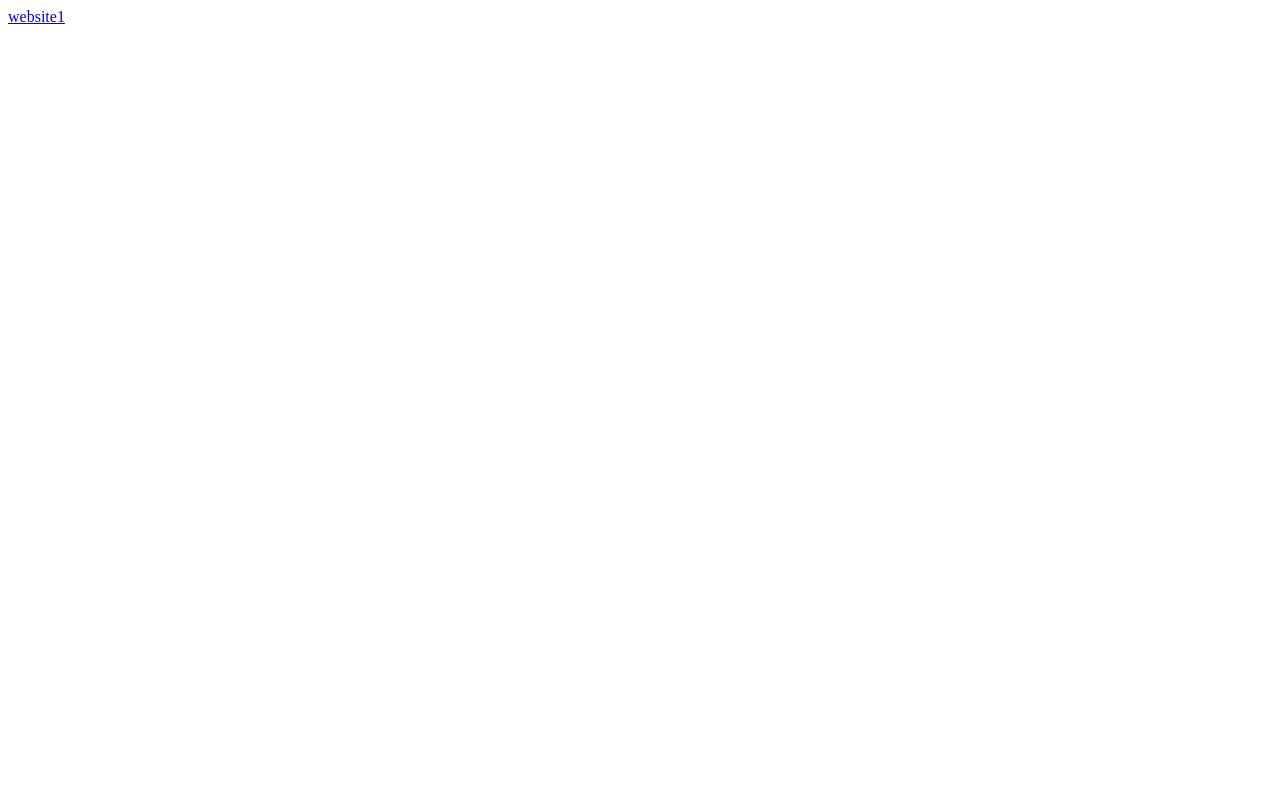
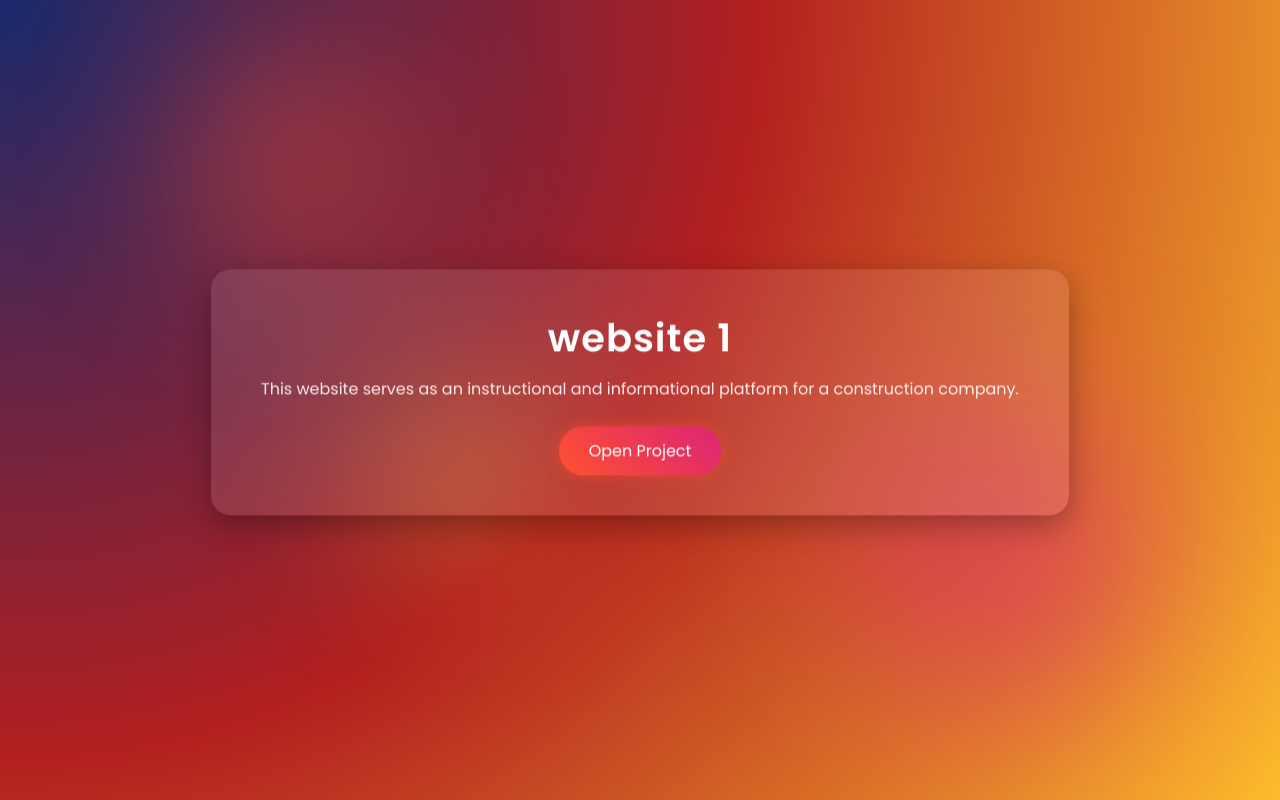
Before and after one commit to QaniAhmed/websites, a plain HTML site: page index.html in a window 1280 px wide. Drawn offline with Linux system fonts and the light colour scheme.

Commit message:
Create index.html with styled layout and content
Added a complete HTML structure with styling and content.

```diff
--- a/index.html
+++ b/index.html
@@ -1,5 +1,116 @@
-<html>
-    <body>
-        <a href="website1.html">website1</a>
-    </body>
-    </html>
+<!DOCTYPE html>
+<html lang="en">
+<head>
+  <meta charset="UTF-8" />
+  <meta name="viewport" content="width=device-width, initial-scale=1.0" />
+  <title>My Project</title>
+  <style>
+    @import url('https://fonts.googleapis.com/css2?family=Poppins:wght@400;600&display=swap');
+
+    * {
+      margin: 0;
+      padding: 0;
+      box-sizing: border-box;
+      font-family: 'Poppins', sans-serif;
+    }
+
+    body {
+      height: 100vh;
+      display: flex;
+      align-items: center;
+      justify-content: center;
+      background: radial-gradient(circle at top left, #1a2a6c, #b21f1f, #fdbb2d);
+      color: white;
+      text-align: center;
+      overflow: hidden;
+    }
+
+    .container {
+      background: rgba(255, 255, 255, 0.1);
+      border-radius: 20px;
+      padding: 40px 50px;
+      backdrop-filter: blur(10px);
+      box-shadow: 0 10px 30px rgba(0, 0, 0, 0.3);
+      animation: float 3s ease-in-out infinite;
+    }
+
+    @keyframes float {
+      0%, 100% { transform: translateY(0); }
+      50% { transform: translateY(-10px); }
+    }
+
+    h1 {
+      font-size: 2.4rem;
+      margin-bottom: 10px;
+      letter-spacing: 1px;
+    }
+
+    p {
+      font-size: 1rem;
+      margin-bottom: 25px;
+      opacity: 0.9;
+    }
+
+    button {
+      background: linear-gradient(45deg, #ff512f, #dd2476);
+      border: none;
+      color: white;
+      padding: 12px 30px;
+      border-radius: 25px;
+      font-size: 1rem;
+      cursor: pointer;
+      transition: all 0.3s ease;
+      box-shadow: 0 0 15px rgba(255, 81, 47, 0.5);
+    }
+
+    button:hover {
+      transform: scale(1.05);
+      box-shadow: 0 0 25px rgba(255, 81, 47, 0.8);
+      background: linear-gradient(45deg, #dd2476, #ff512f);
+    }
+
+    .circle {
+      position: absolute;
+      border-radius: 50%;
+      filter: blur(80px);
+      opacity: 0.5;
+      animation: move 8s infinite alternate ease-in-out;
+    }
+
+    .circle:nth-child(1) {
+      width: 200px; height: 200px;
+      background: #ff512f;
+      top: 10%; left: 15%;
+      animation-delay: 0s;
+    }
+    .circle:nth-child(2) {
+      width: 300px; height: 300px;
+      background: #dd2476;
+      bottom: 10%; right: 10%;
+      animation-delay: 1s;
+    }
+    .circle:nth-child(3) {
+      width: 150px; height: 150px;
+      background: #fdbb2d;
+      bottom: 30%; left: 30%;
+      animation-delay: 2s;
+    }
+
+    @keyframes move {
+      0% { transform: translateY(0) scale(1); }
+      100% { transform: translateY(-30px) scale(1.1); }
+    }
+  </style>
+</head>
+<body>
+  <div class="circle"></div>
+  <div class="circle"></div>
+  <div class="circle"></div>
+
+  <div class="container">
+    <h1> website 1 </h1>
+    <p>This website serves as an instructional and informational platform for a construction company.</p>
+    <button onclick="window.location.href='website1.html'">Open Project</button>
+  </div>
+</body>
+</html>
```
